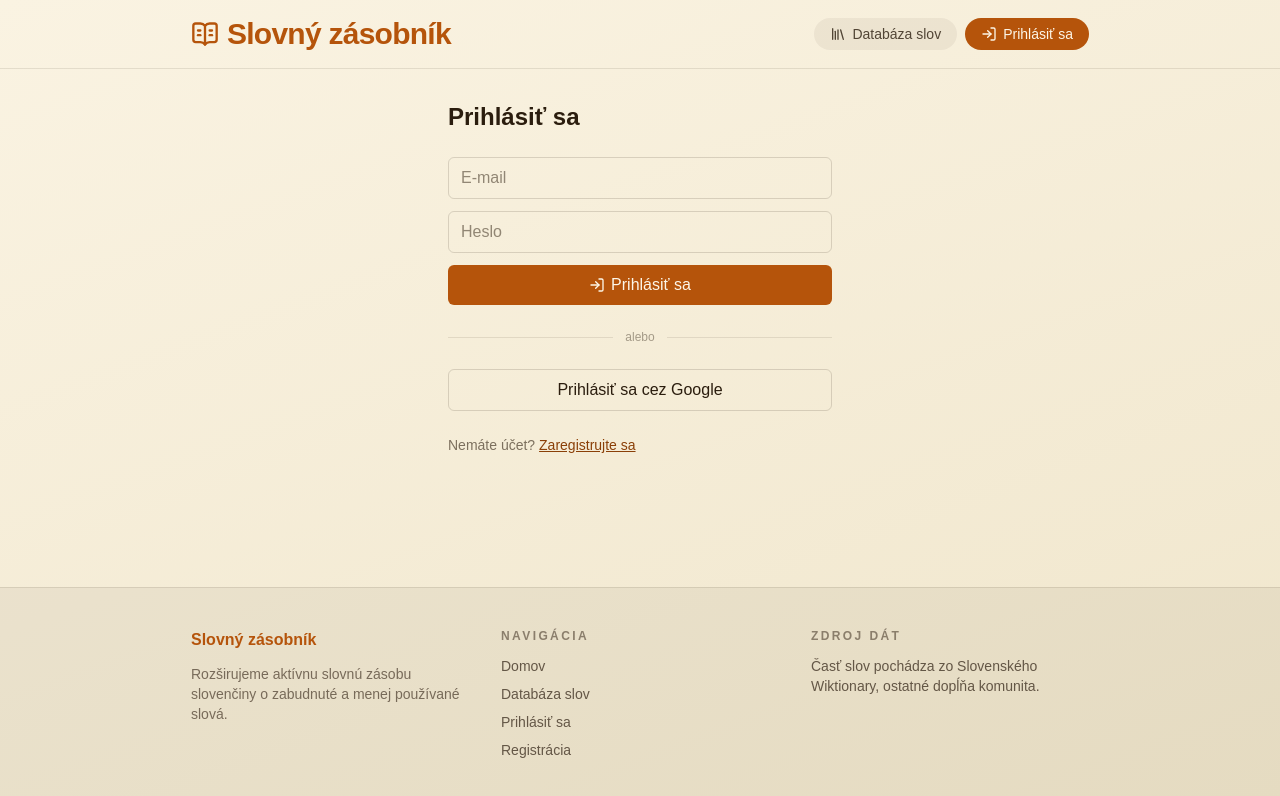
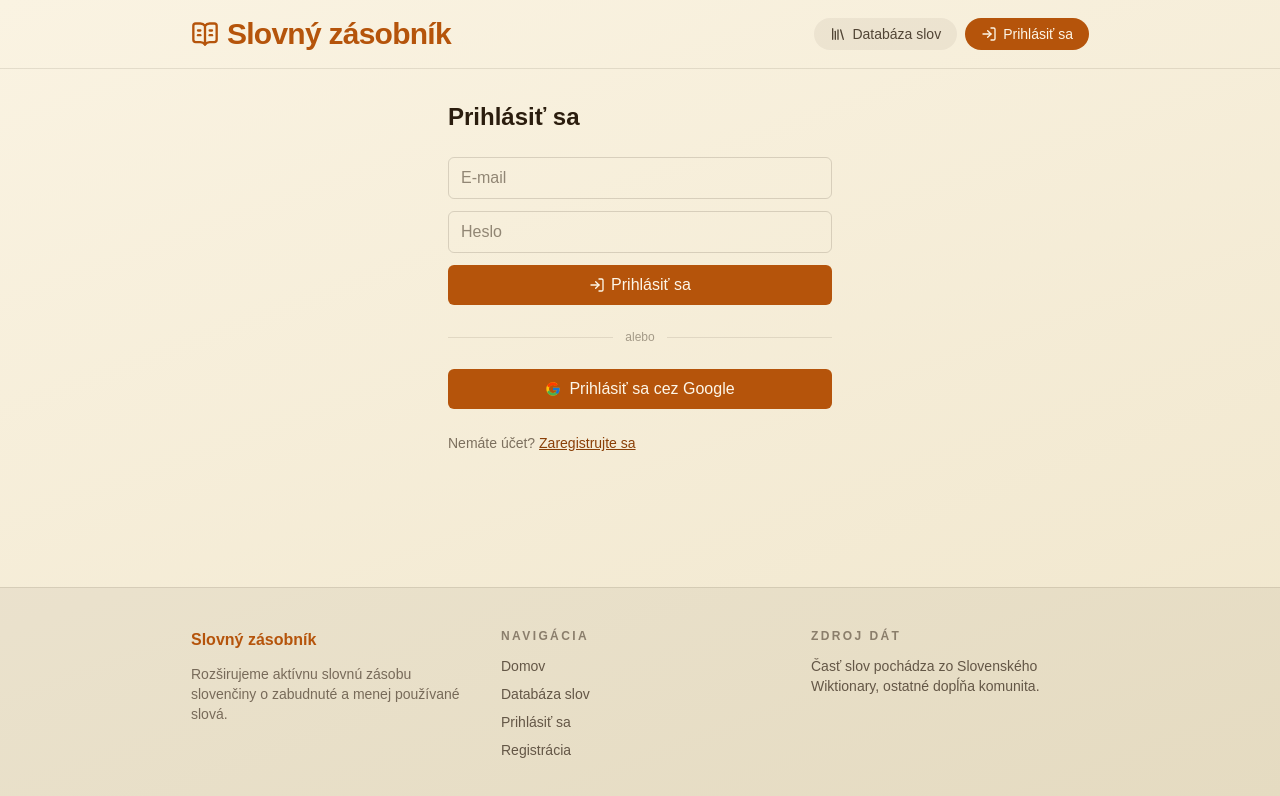
Before and after one commit to tomas1951/slovny_zasobnik, a Next.js app: page /login in a window 1280 px wide. Shown: the top 796 px of the page. Built offline with nearby package versions, Linux system fonts and the light colour scheme; no server answers.

Commit message:
Restyle Google sign-in button with icon and accent color
Adds the Google "G" mark before the label and switches the button to
the shared accent-strong style (colored background, hover:opacity-90)
used by the other auth buttons, instead of a plain bordered outline.

```diff
--- a/app/login/page.tsx
+++ b/app/login/page.tsx
@@ -36,8 +36,26 @@ export default async function LoginPage({ searchParams }: PageProps<"/login">) {
       <form action={googleSignIn}>
         <button
           type="submit"
-          className="w-full rounded-md border border-foreground/15 px-4 py-2"
+          className="inline-flex w-full items-center justify-center gap-2 rounded-md bg-accent-strong px-4 py-2 text-on-accent hover:opacity-90"
         >
+          <svg viewBox="0 0 48 48" className="h-4 w-4" aria-hidden="true">
+            <path
+              fill="#FFC107"
+              d="M43.6 20.5H42V20H24v8h11.3c-1.6 4.7-6.1 8-11.3 8-6.6 0-12-5.4-12-12s5.4-12 12-12c3.1 0 5.9 1.2 8 3.1l5.7-5.7C34.6 6 29.6 4 24 4 12.9 4 4 12.9 4 24s8.9 20 20 20 20-8.9 20-20c0-1.2-.1-2.4-.4-3.5z"
+            />
+            <path
+              fill="#FF3D00"
+              d="m6.3 14.7 6.6 4.8C14.6 15.9 18.9 13 24 13c3.1 0 5.9 1.2 8 3.1l5.7-5.7C34.6 6 29.6 4 24 4 16.3 4 9.7 8.3 6.3 14.7z"
+            />
+            <path
+              fill="#4CAF50"
+              d="M24 44c5.5 0 10.5-2.1 14.3-5.6l-6.6-5.6C29.6 34.8 26.9 36 24 36c-5.2 0-9.6-3.3-11.3-7.9l-6.5 5C9.6 39.6 16.3 44 24 44z"
+            />
+            <path
+              fill="#1976D2"
+              d="M43.6 20.5H42V20H24v8h11.3c-.8 2.3-2.2 4.2-4.1 5.6l6.6 5.6C41.5 36.5 44 30.9 44 24c0-1.2-.1-2.4-.4-3.5z"
+            />
+          </svg>
           Prihlásiť sa cez Google
         </button>
       </form>
```
